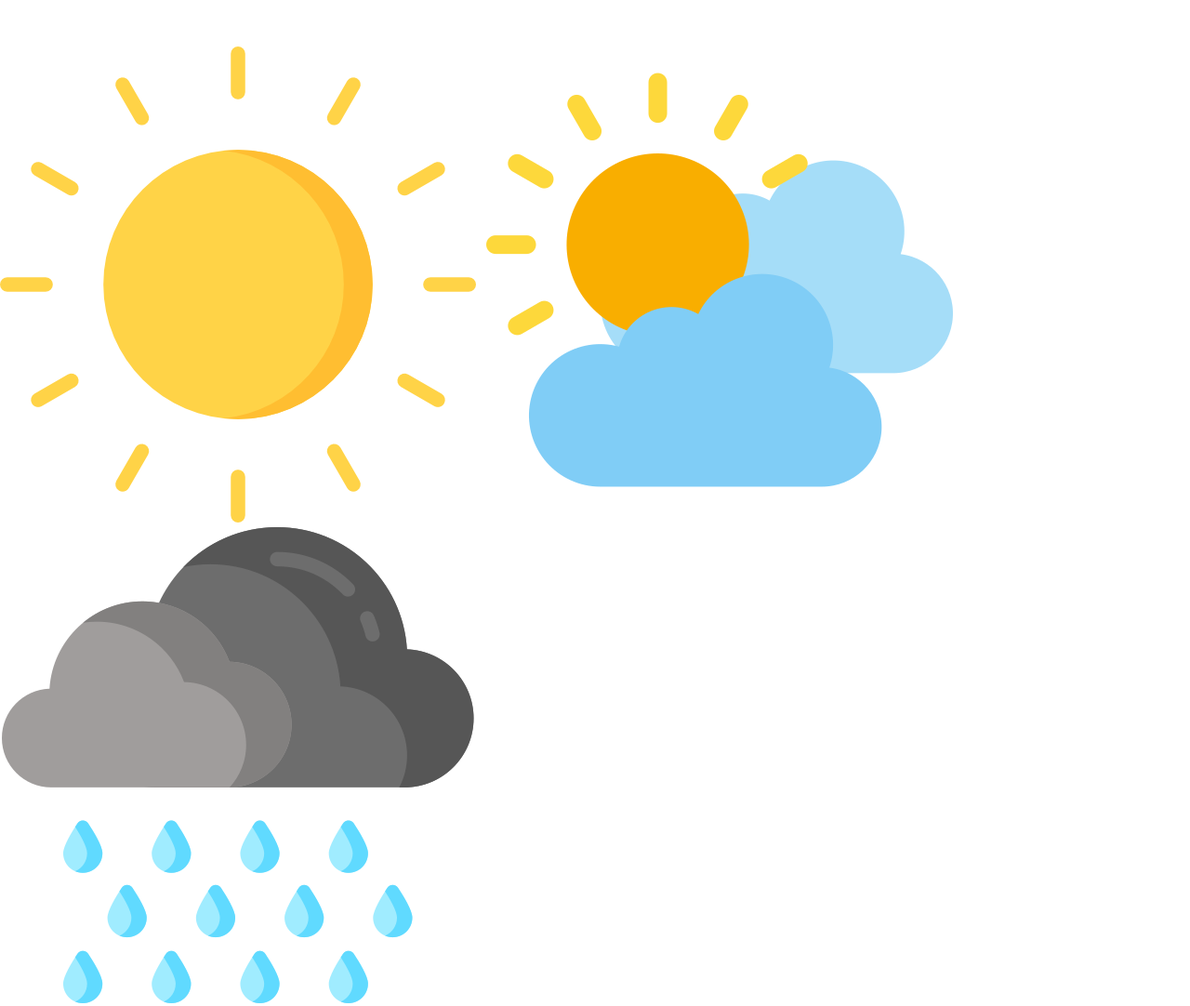
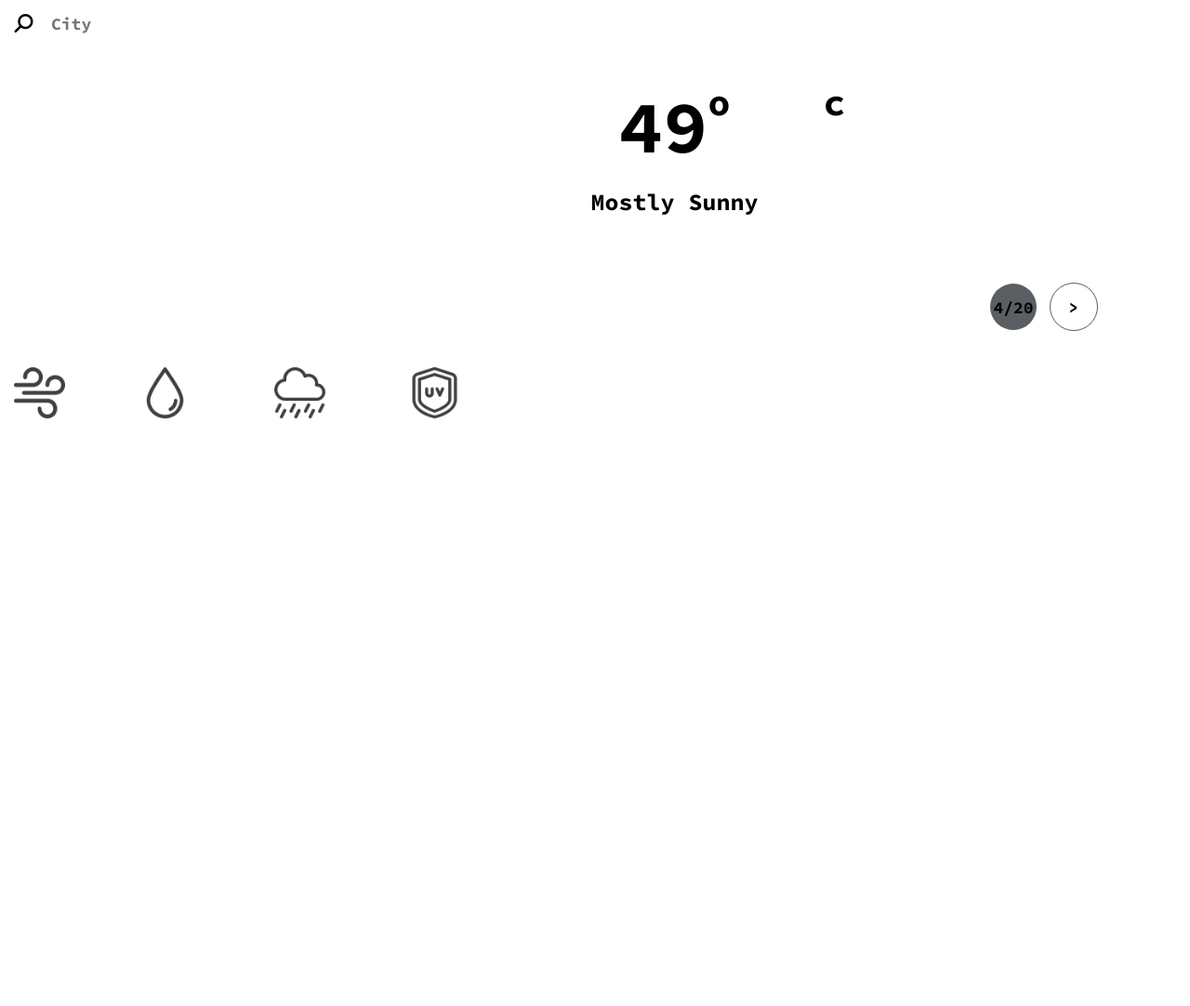
Before and after one commit to ChengTze-Wu/wehelp-temp9, a plain HTML site: page index.html in a window 1280 px wide. Shown: the top 1082 px of the page at 93% size. After the commit the page ends 800 px from the top, so only its background shows below. Drawn offline with Linux system fonts and the light colour scheme; no server answers.

Commit message:
main-into second commit

```diff
--- a/index.html
+++ b/index.html
@@ -16,6 +16,7 @@
         <link rel="stylesheet" href="./static/css/search.css" />
         <link rel="stylesheet" href="./static/css/navdate.css" />
         <link rel="stylesheet" href="./static/css/second-info.css" />
+        <link rel="stylesheet" href="./static/css/main-info.css" />
         <link rel="preconnect" href="https://fonts.googleapis.com" />
         <link rel="preconnect" href="https://fonts.gstatic.com" crossorigin />
         <link
@@ -24,20 +25,32 @@
         />
     </head>
     <body>
-        <div class="card">
-            <!-- search -->
-            <div class="search"></div>
-            <!-- nav-date -->
-            <div class="nav-date"></div>
-            <!-- main-info -->
-            <div class="main-info">
-                <div class="main-info__left">
-                    <img class="main-info__icon" id="sunny" src="./static/sunny-day.png"></img>
-                    <img class="main-info__icon" id="cloudy" src="./static/cloudy-day.png"></img>
-                    <img class="main-info__icon" id="rainy" src="./static/rainy-day.png"></img>
+        <div class="container">
+            <div class="card">
+                <div class="search">
+                    <i class="search__icon fa-solid fa-magnifying-glass"></i>
+                    <input
+                        class="search__input"
+                        type="text"
+                        placeholder="City"
+                    />
                 </div>
 
-                <div class="main-info"></div>
+                <div class="main-info">
+                    <div class="main-info__left">
+                        <img class="main-info__icon" id="sunny" src="./static/sunny-day.png"></img>
+                        <img class="main-info__icon" id="cloudy" src="./static/cloudy-day.png"></img>
+                        <img class="main-info__icon" id="rainy" src="./static/rainy-day.png"></img>
+                    </div>
+                    <div class="main-info__right">
+                        <div class="main-info__temp" id="temp">49<p class="main-info__dot">o</p></div>
+                        <div class="main-info__temp-status" id="status">Mostly Sunny</div>
+                    </div>
+                    <div class="main-info__celsius">c</div>
+                </div>
+                <!-- second-info -->
+                <div class="second-info"></div>
+                </div>
 
                 <div class="nav-date">
                     <div class="nav-date__today_btn"></div>
@@ -79,12 +92,11 @@
                     </div>
                 </div>
             </div>
-            <!-- second-info -->
-            <div class="second-info"></div>
         </div>
         <script src="./static/js/search.js"></script>
         <script src="./static/js/main.js"></script>
         <script src="./static/js/second-info.js"></script>
         <script src="./static/js/navdate.js"></script>
+        <script src="./static/js/main-info.js"></script>
     </body>
 </html>
--- a/static/js/main-info.js
+++ b/static/js/main-info.js
@@ -1,10 +1,10 @@
-let sun_img=document.getElementById("sunny");
-let cloud_img=document.getElementById("cloudy");
-let rain_img=document.getElementById("rainy");
-let main_info__temp=document.getElementById("temp");
-let main_info__status=document.getElementById("status");
+function renderMainInfo(data){
+    let sun_img=document.getElementById("sunny");
+    let cloud_img=document.getElementById("cloudy");
+    let rain_img=document.getElementById("rainy");
+    let main_info__temp=document.getElementById("temp");
+    let main_info__status=document.getElementById("status");
 
-function renderMainInfo(data){
     let temperature=data.temp;
     main_info__temp.innerHTML=temperature;
 
@@ -13,17 +13,14 @@ function renderMainInfo(data){
     if (chanceOfRain<=30){
         sun_img.style.display="block";
         status="MOSTLY CLEAR";
-        // main_info__status.innerHTML=status;
     }
     else if (chanceOfRain<=70){
         cloud_img.style.display="block";
         status="CLOUDY";
-        // main_info__status.innerHTML=status;
     }
     else{
         rain_img.style.display="block";
         status="RAINY";
-        // main_info__status.innerHTML=status;
     }
     main_info__status.innerHTML=status;
 }
--- a/static/js/main.js
+++ b/static/js/main.js
@@ -18,7 +18,7 @@ async function dataControl() {
             // render
             //  { temp: temp, speed: speed, humid: humid, pop: pop, uv: uv }
             // main-info
-
+            renderMainInfo(data);
             // second-info
             renderSecondInfo(data.speed, data.humid, data.pop, data.uv);
         } else {
@@ -50,7 +50,7 @@ navdate__today_btn.addEventListener("click", async () => {
         indexUv = 0;
         const data = dataProcess(rawData, indexDate, indexUv);
         // main-info
-
+        renderMainInfo(data);
         // second-info
         renderSecondInfo(data.speed, data.humid, data.pop, data.uv);
     }
@@ -64,7 +64,7 @@ navdate__tmr_btn.addEventListener("click", async () => {
         indexUv = 1;
         const data = dataProcess(rawData, indexDate, indexUv);
         // main-info
-
+        renderMainInfo(data);
         // second-info
         renderSecondInfo(data.speed, data.humid, data.pop, data.uv);
     }
@@ -77,7 +77,7 @@ window.addEventListener("load", async () => {
     indexUv = 0;
     const data = dataProcess(rawData, indexDate, indexUv);
     // main-info
-
+    renderMainInfo(data);
     // second-info
     renderSecondInfo(data.speed, data.humid, data.pop, data.uv);
 });
```
